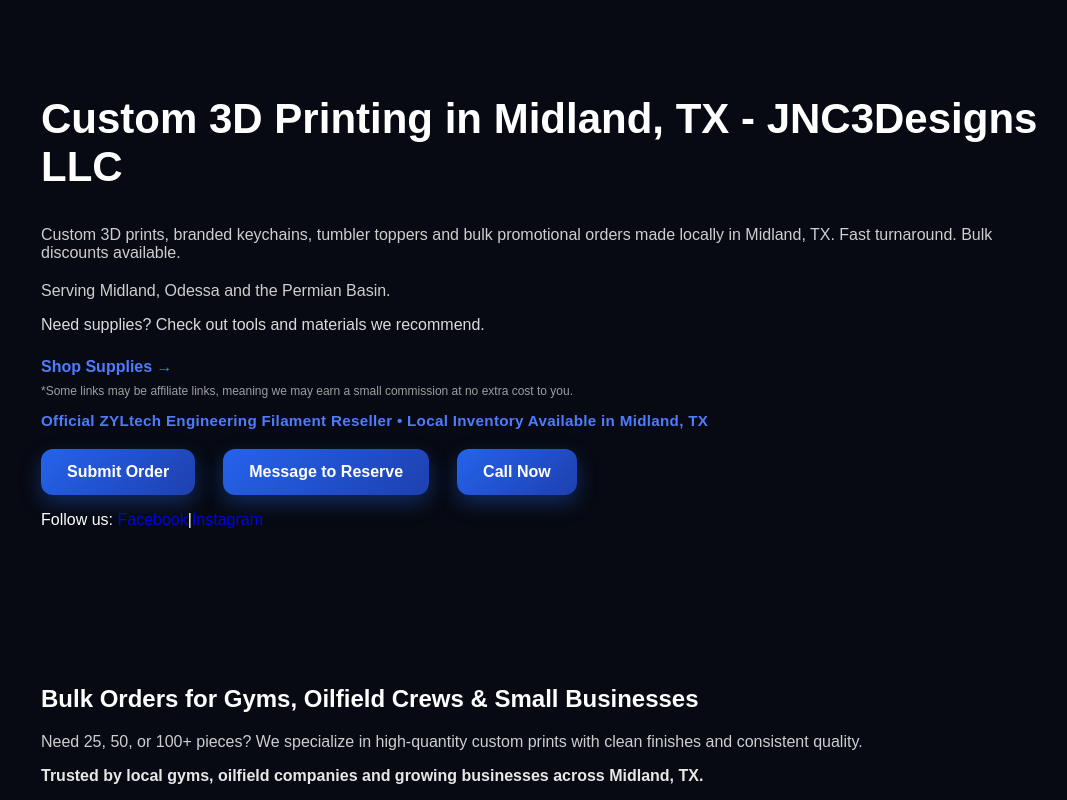
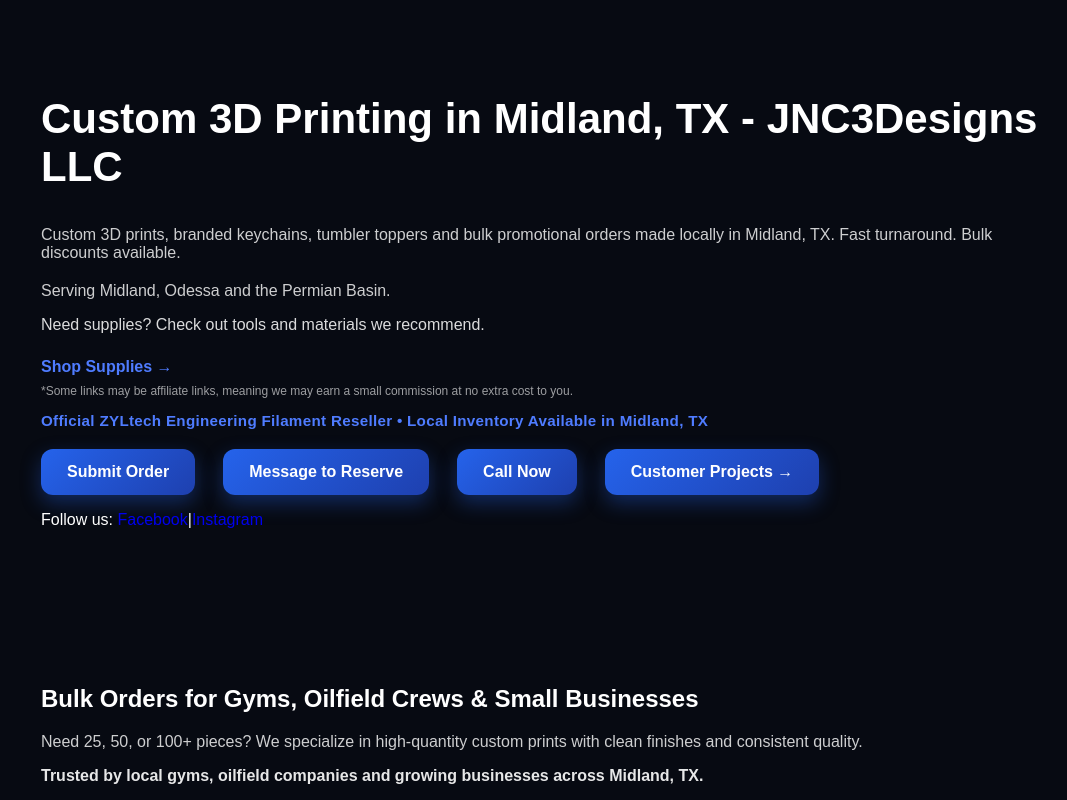
Before and after one commit to jnc3designs/jnc3designs-website, a Next.js app in the folder jnc3designs-premium/: page / in a window 1280 px wide. Shown: the top 800 px of the page, without its empty margins (99-1166 px from the left). Built offline with nearby package versions, Linux system fonts and the light colour scheme.

Commit message:
Update page.js

```diff
--- a/jnc3designs-premium/app/page.js
+++ b/jnc3designs-premium/app/page.js
@@ -53,6 +53,9 @@ export default function Home() {
 
   <a href="tel:4328940429" className="button-primary">
   Call Now
+</a>
+          <a href="/projects" className="button-primary">
+  Customer Projects →
 </a>
 </div>
 
```
